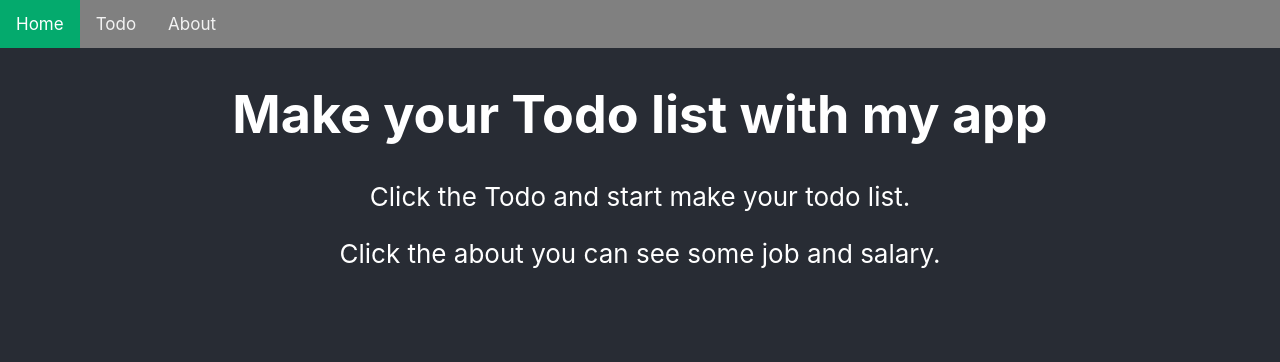
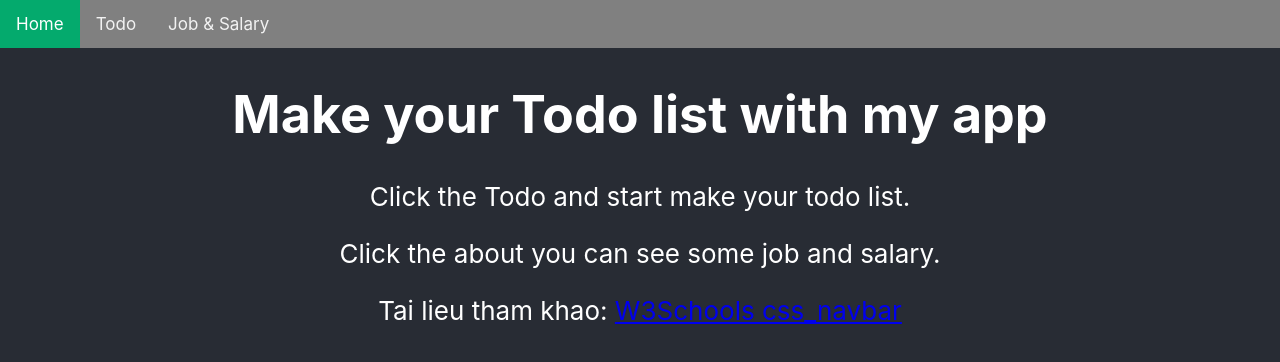
Before and after one commit to trungdung70199/my-react-app, a React (Create React App) app: page / in a window 1280 px wide. Shown: the top 362 px of the page. Built offline with nearby package versions, Linux system fonts and the light colour scheme.

Commit message:
update form home nav

```diff
--- a/src/views/Example/Form.js
+++ b/src/views/Example/Form.js
@@ -7,9 +7,9 @@ import AddComponent from "./AddComponent";
 class Form extends React.Component {
     state = {
         arrJobs: [
-            {id: 'abcJob1', title: 'student', salary: '100'},
-            {id: 'abcJob2', title: 'Developer', salary: '3000'},
-            {id: 'abcJob3', title: 'Tester', salary: '4000'}
+            // {id: 'abcJob1', title: 'student', salary: '100'},
+            // {id: 'abcJob2', title: 'Developer', salary: '3000'},
+            // {id: 'abcJob3', title: 'Tester', salary: '4000'}
         ]
     }
 
--- a/src/views/Example/Home.js
+++ b/src/views/Example/Home.js
@@ -8,6 +8,7 @@ class Home extends React.Component {
                 <h1>Make your Todo list with my app</h1>
                 <p>Click the Todo and start make your todo list.</p>
                 <p>Click the about you can see some job and salary.</p>
+                <p>Tai lieu tham khao: <a href="https://www.w3schools.com/css/css_navbar.asp">W3Schools css_navbar</a></p>
             </>
         )
     }
--- a/src/views/Nav/Nav.js
+++ b/src/views/Nav/Nav.js
@@ -23,7 +23,7 @@ class Nav extends React.Component {
                 <Link to="/about">About</Link> */}
                 <a className="active" href="/">Home</a>
                 <a href="/todo">Todo</a>
-                <a href="/about">About</a>
+                <a href="/about">Job & Salary</a>
             </div>
         )
     }
```
